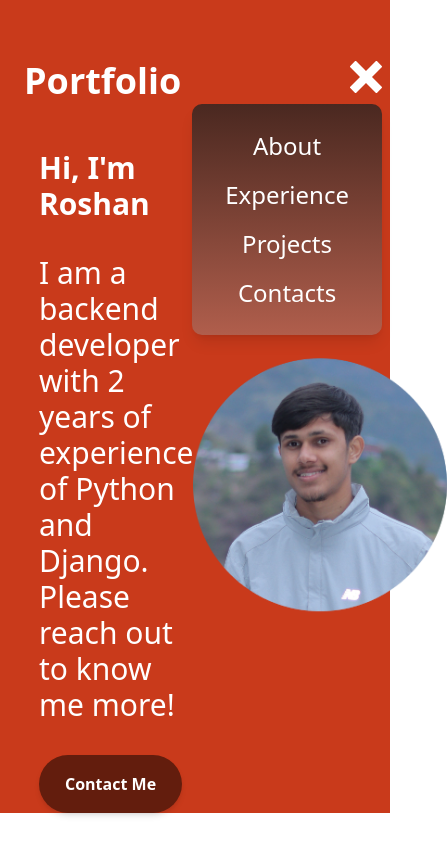
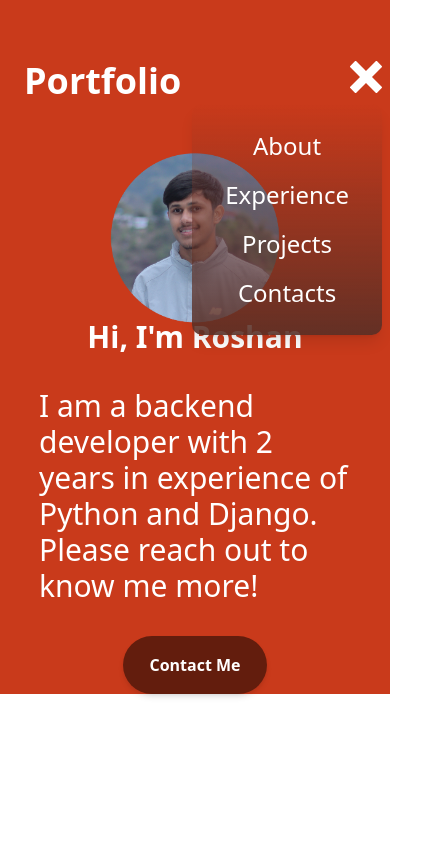
Before and after one commit to Roshan4004/portfolio-react, a React (Vite) app: page / in a window 390 px wide. Both pictures are taken after a click on the element 362 px from the left and 81 px from the top of the page. Shown: the whole page, 447 px wide, since content can reach past the window. Built offline with nearby package versions, Linux system fonts and the light colour scheme.

Commit message:
Made navbar list transparent when screen small

```diff
--- a/src/components/Intro/Intro.jsx
+++ b/src/components/Intro/Intro.jsx
@@ -4,17 +4,15 @@ import {getImageUrl} from '../../utils'
 const Intro = () => {
   return (
     <>
-      <section className={`2xl:relative 2xl:flex 2xl:items-center 2xl:justify-between 2xl:mt-[49px] 2xl:z-2 2xl:mx-[10%]`}>
-        <div className={`2xl:flex 2xl:flex-col 2xl:items-start 2xl:text-main 2xl:z-1`}>
+      <section className={`2xl:relative 2xl:flex 2xl:items-center 2xl:justify-between 2xl:mt-[49px] 2xl:z-[1] 2xl:mx-[10%] md:flex-col-reverse`}>
+        <div className={`2xl:flex 2xl:flex-col 2xl:items-start 2xl:text-main 2xl:z-[1] md:items-center`}>
             <h1 className={`2xl:text-3xl 2xl:font-bold 2xl:mb-[33px]`}>Hi, I'm Roshan</h1>
-            <p className={`2xl:text-3xl 2xl:mb-[32px]`}>I am a backend developer with 2 years of experience of Python and Django. Please reach out to
+            <p className={`2xl:text-3xl 2xl:mb-[32px]`}>I am a backend developer with 2 years in experience of Python and Django. Please reach out to
                  know me more!</p>
             <a className={`2xl:no-underline 2xl:bg-secondary 2xl:text-main 2xl:rounded-full 2xl:font-2xl 2xl:font-bold 2xl:py-[17px] 2xl:px-[26px] 2xl:shadow-md`} href='mailto:gautamroshan4004@gmail.com'>Contact Me</a>
         </div>
 
-        <img className={`2xl:w-[30vh] 2xl:z-2 2xl:animate-floating-image`} src={getImageUrl("intro/myimg.png")} alt="myimage"></img>
-        <div/>
-        <div/>
+        <img className={`2xl:w-[30vh] 2xl:z-[1] 2xl:animate-floating-image md:w-[20vh]`} src={getImageUrl("intro/myimg.png")} alt="myimage"></img>
       </section>
     </>
   )
--- a/src/components/navbar/Navbar.jsx
+++ b/src/components/navbar/Navbar.jsx
@@ -10,7 +10,7 @@ const Navbar = () => {
   const resp_navbar="md:flex-col md:items-start"
   const resp_menu_button="md:block md:cursor-pointer"
   const resp_menu="md:absolute md:mr-1 md:flex-col md:items-end md:gap-[11px] md:z-2 md:right-0"
-  const resp_menu_items="md:flex-col md:items-center md:gap-[13px] md:rounded-[10px] md:bg-[#4A2820] md:bg-gradient-to-b from-[#4A2820] to-[#B05E4C] md:py-[24px] md:px-[33px] md:shadow-lg"
+  const resp_menu_items="md:flex-col md:items-center md:gap-[13px] md:rounded-[10px] md:bg-[#4A2820] md:bg-mygradient  md:py-[24px] md:px-[33px] md:shadow-lg"
 
   return (
     <>
@@ -31,7 +31,7 @@ const Navbar = () => {
         </IconContext.Provider>
       )}
 
-      <ul className={`2xl:flex 2xl:gap-[47px] 2xl:list-none ${resp_menu_items} ${menuOpen ? 'md:flex  md:z-2' : 'md:hidden'}`} onClick={()=>setMenuOpen(false)}>
+      <ul className={`2xl:flex 2xl:gap-[47px] 2xl:list-none ${resp_menu_items} ${menuOpen ? 'md:flex  md:z-[2]' : 'md:hidden'}`} onClick={()=>setMenuOpen(false)}>
           <li><a className={menu_a_tags} href='#about'>About</a></li>
           <li><a className={menu_a_tags} href='#experience'>Experience</a></li>
           <li><a className={menu_a_tags} href='#projects'>Projects</a></li>
--- a/src/components/navbar/Navbar.module.css
+++ b/src/components/navbar/Navbar.module.css
@@ -2,4 +2,5 @@
 @tailwind components;
 
 
+
 @tailwind utilities;
--- a/tailwind.config.js
+++ b/tailwind.config.js
@@ -21,12 +21,12 @@ export default {
       },
       animation:{
         'floating-image':'floating 3s ease-in-out infinite'
-      }
+      },
     },
     colors: {
       primary: '#c93a1b',
       secondary: '#631d0d',
-      main:'#fff'
+      main:'#fff',
     },
     screens: {
       '2xl': {'max': '2560px'},
@@ -42,6 +42,9 @@ export default {
         '.text-webkit-center': {
           'text-align': '-webkit-center',
         },
+        '.bg-mygradient': {
+          'background': 'linear-gradient(0deg, rgba(88, 47, 38, 0.9) 0%, rgba(201, 58, 27, 0.1) 100%)',
+        },
       })
     })
   ],
```
